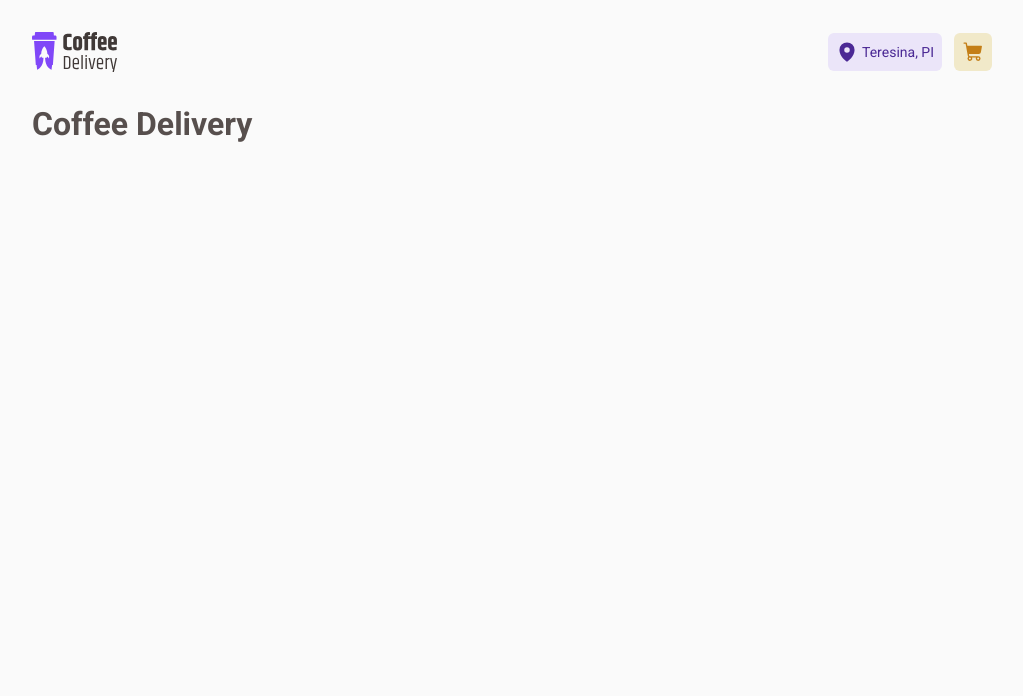
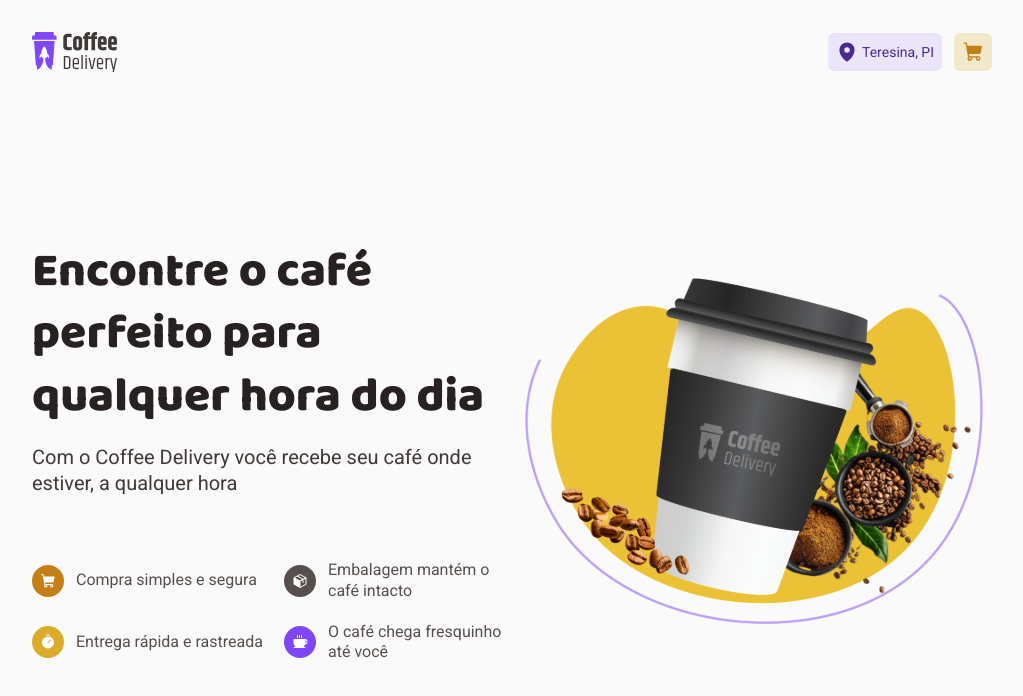
Before and after one commit to Dex64ter/Coffee-Delivery, a React (Vite) app: page / in a window 1280 px wide. Shown: the top 696 px of the page, without its empty margins (128-1151 px from the left). Built offline with nearby package versions, Linux system fonts and the light colour scheme.

Commit message:
Intro da Home

```diff
--- a/src/components/Header/index.tsx
+++ b/src/components/Header/index.tsx
@@ -1,5 +1,6 @@
 import { MapPin, ShoppingCart } from '@phosphor-icons/react'
 import { ActionsContainer, HeaderContainer } from "./styles";
+import { NavLink } from 'react-router-dom';
 import Logo from '../../assets/Logo.svg'
 
 export function Header() {
@@ -11,9 +12,9 @@ export function Header() {
           <MapPin weight='fill' size={22} />
           Teresina, PI
         </div>
-        <button>
+        <NavLink to='/checkout' title='Página de checkout'>
           <ShoppingCart weight='fill' size={22} />
-        </button>
+        </NavLink>
       </ActionsContainer>
     </HeaderContainer>
   )
--- a/src/components/Header/styles.ts
+++ b/src/components/Header/styles.ts
@@ -33,7 +33,7 @@ export const ActionsContainer = styled.div`
     border-radius: 6px;
   }
 
-  button {
+  a {
     display: flex;
     align-items: center;
     justify-content: center;
--- a/src/pages/Home/index.tsx
+++ b/src/pages/Home/index.tsx
@@ -1,5 +1,49 @@
+import { ApresentationContainer, HomeContainer, Intro, Item, ItemsContainer, TitleContainer } from "./styles";
+import IntroImage from '../../assets/Imagem-coffee-intro.svg'
+import { Coffee, Package, ShoppingCart, Timer } from "@phosphor-icons/react";
+
 export function Home() {
   return (
-    <h1>Coffee Delivery</h1>
+    <HomeContainer>
+      <Intro>
+        <ApresentationContainer>
+          <TitleContainer>
+            <h1>Encontre o café perfeito para qualquer hora do dia</h1>
+            <span>Com o Coffee Delivery você recebe seu café onde estiver, a qualquer hora</span>
+          </TitleContainer>
+
+          <ItemsContainer>
+            <span>
+              <Item color="yellowDark">
+                <ShoppingCart size={16} weight="fill"/>
+              </Item>
+              Compra simples e segura
+            </span>
+
+            <span>
+              <Item color="baseText">
+                <Package size={16} weight="fill" />
+              </Item>
+              Embalagem mantém o café intacto
+            </span>
+
+            <span>
+              <Item color="yellow">
+                <Timer size={16} weight="fill" />
+              </Item>
+              Entrega rápida e rastreada
+            </span>
+
+            <span>
+              <Item color="purple">
+                <Coffee size={16} weight="fill" />
+              </Item>
+              O café chega fresquinho até você
+            </span>
+          </ItemsContainer>
+        </ApresentationContainer>
+        <img src={IntroImage} alt="Copo de café um pouco dobrado" />
+      </Intro>
+    </HomeContainer>
   )
 }
--- a/src/pages/Home/styles.ts
+++ b/src/pages/Home/styles.ts
@@ -0,0 +1,76 @@
+import styled from "styled-components";
+
+export const HomeContainer = styled.div`
+
+`;
+
+export const Intro = styled.div`
+  height: calc(100vh - 104px);
+  display: flex;
+  align-items: center;
+  justify-content: space-between;
+
+  img {
+    height: 22.5rem;
+  }
+`;
+
+export const ApresentationContainer = styled.div`
+  display: flex;
+  flex-direction: column;
+  gap: 4rem;
+  max-width: 600px;
+
+`;
+
+export const TitleContainer = styled.div`
+  display: flex;
+  flex-direction: column;
+  gap: 1rem;
+
+  h1 {
+    font-family: 'Baloo 2', sans-serif;
+    font-size: 3rem;
+    font-weight: 800;
+    color: ${props => props.theme.base["base-title"]};
+  }
+
+  span {
+    font-family: 'Roboto', sans-serif;
+    font-size: 1.25rem;
+    color: ${props => props.theme.base["base-subtitle"]};
+  }
+`;
+
+const ItemIcon = {
+  yellowDark: 'yellow-dark',
+  yellow: 'yellow',
+  baseText: 'base-text',
+  purple: 'purple',
+} as const;
+
+interface ItemsContainerProps {
+  color: keyof typeof ItemIcon;
+}
+
+export const ItemsContainer = styled.div`
+  display: grid;
+  grid-template-columns: 1fr 1fr;
+  gap: 20px;
+
+  span {
+    display: flex;
+    align-items: center;
+    gap: 12px;
+  }
+`;
+
+export const Item = styled.div<ItemsContainerProps>`
+  display: flex;
+  align-items: center;
+  justify-content: center;
+  border-radius: 50%;
+  padding: .5rem;
+  color: ${props => props.theme.white};
+  background-color: ${props => props.color === 'baseText' ? props.theme.base[ItemIcon[props.color]] : props.theme.product[ItemIcon[props.color]] };
+`;
```
Also changed, not shown: src/assets/Imagem-coffee-intro.svg (added).
